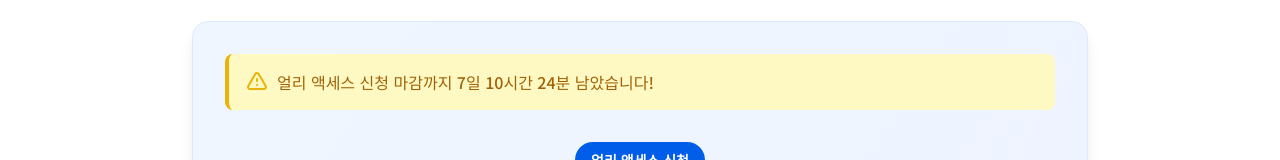
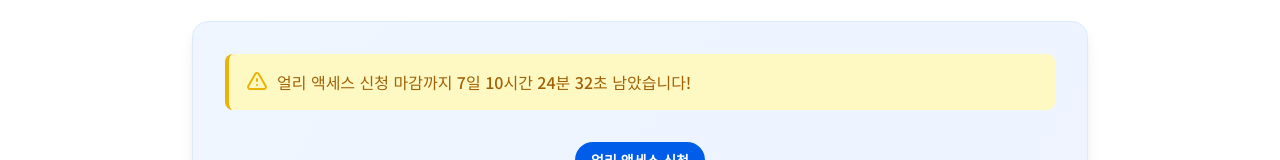
Before and after one commit to JJJiL0ng/TreeNote, a Next.js app: page /comingsoon in a window 1280 px wide. Shown: the part 619-779 px from the top of the page. Built offline with nearby package versions, Linux system fonts and the light colour scheme; no server answers.

Commit message:
seconds update

```diff
--- a/src/app/components/ComingSoonSection.js
+++ b/src/app/components/ComingSoonSection.js
@@ -124,7 +124,9 @@ export default function ComingSoonSection() {
               <svg xmlns="http://www.w3.org/2000/svg" className="h-6 w-6 text-yellow-500 mr-2" fill="none" viewBox="0 0 24 24" stroke="currentColor">
                 <path strokeLinecap="round" strokeLinejoin="round" strokeWidth={2} d="M12 9v2m0 4h.01m-6.938 4h13.856c1.54 0 2.502-1.667 1.732-3L13.732 4c-.77-1.333-2.694-1.333-3.464 0L3.34 16c-.77 1.333.192 3 1.732 3z" />
               </svg>
-              <span className="font-medium text-yellow-700">얼리 액세스 신청 마감까지 {timeLeft.days}일 {timeLeft.hours}시간 {timeLeft.minutes}분 남았습니다!</span>
+              <span className="font-medium text-yellow-700">
+                얼리 액세스 신청 마감까지 {timeLeft.days}일 {timeLeft.hours}시간 {timeLeft.minutes}분 {timeLeft.seconds}초 남았습니다!
+              </span>
             </div>
           </div>
 
```
